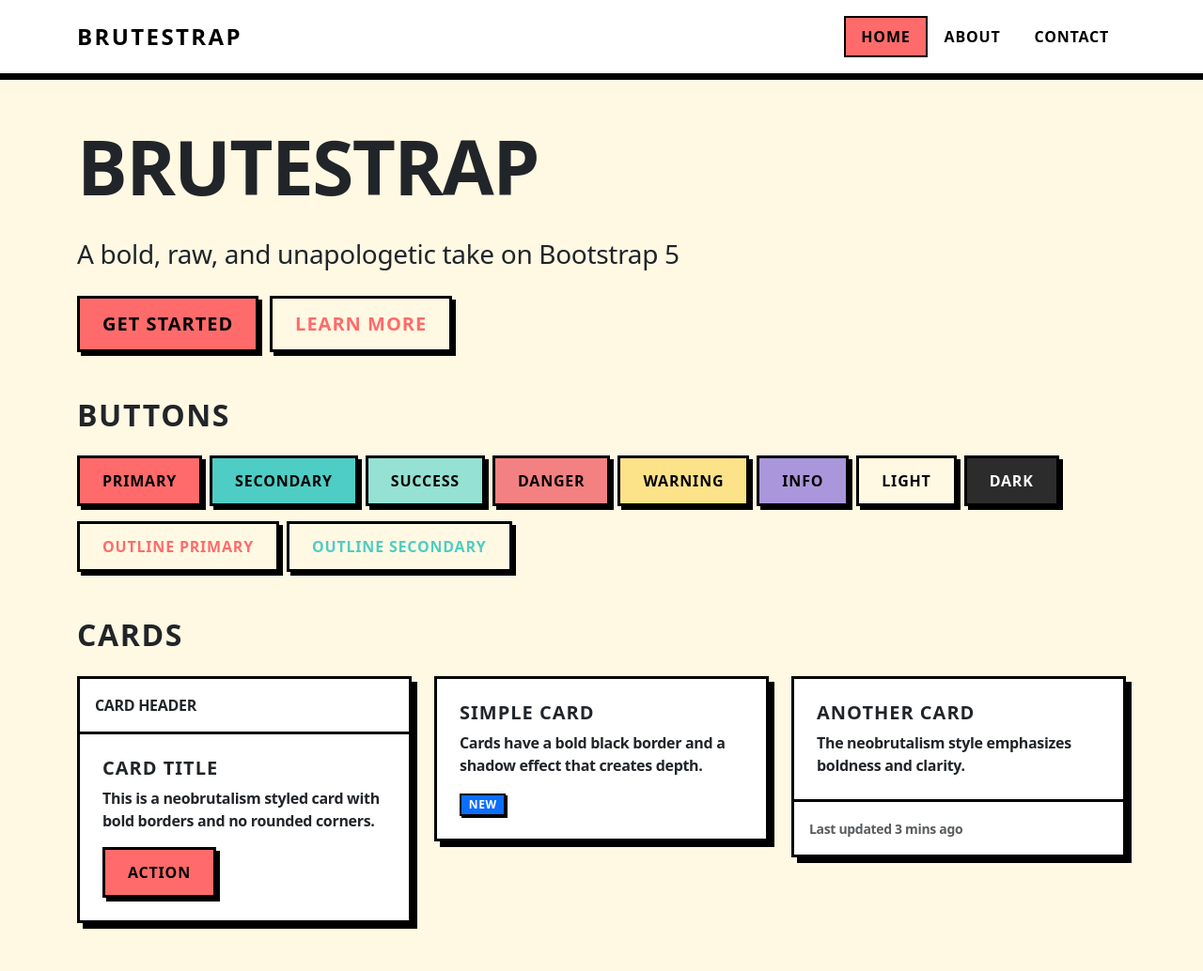
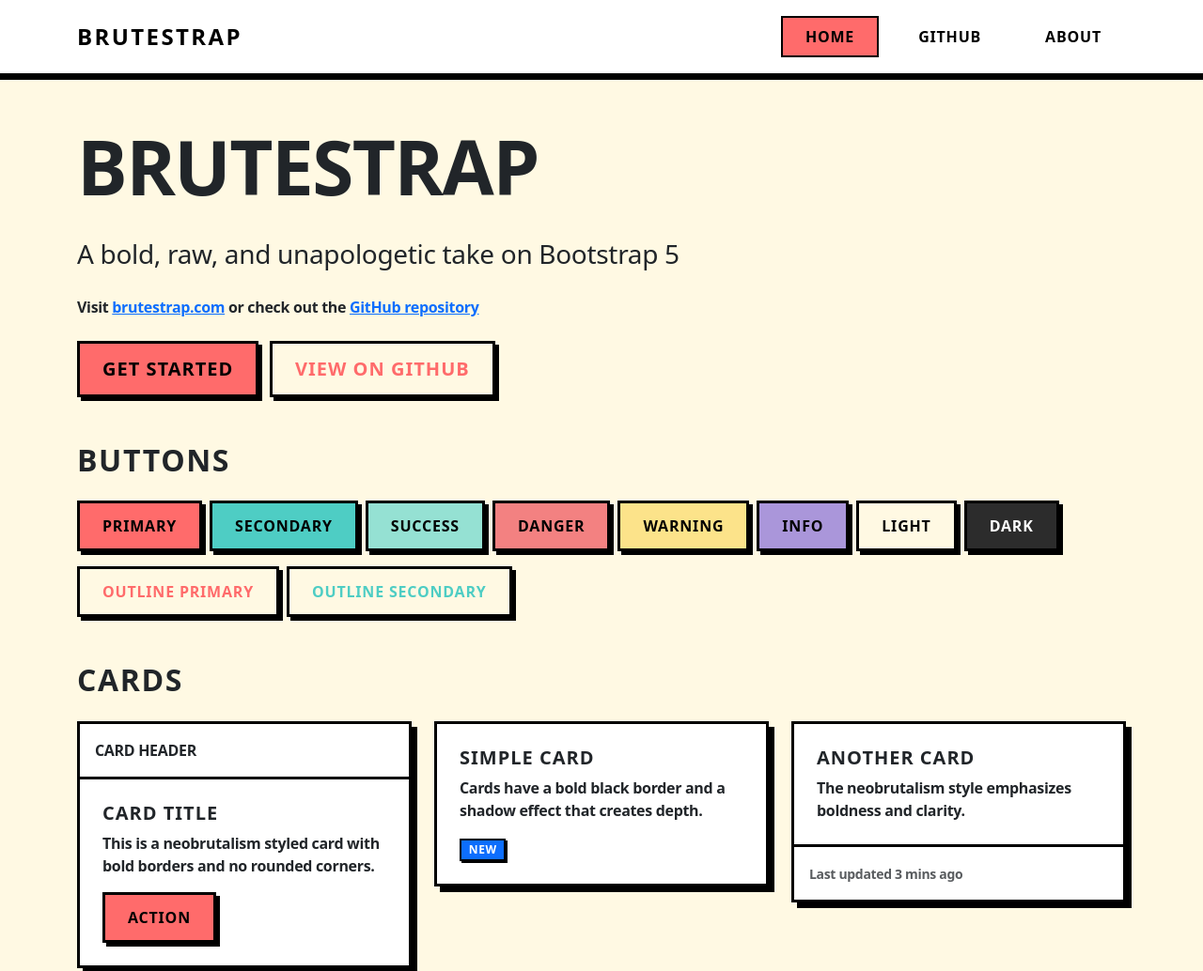
Before and after one commit to dashpilot/brutestrap, a website: page index.html in a window 1280 px wide. Shown: the top 1034 px of the page at 94% size. Drawn offline with nearby package versions, Linux system fonts and the light colour scheme.

Commit message:
tweaked the navbar

```diff
--- a/brutestrap.css
+++ b/brutestrap.css
@@ -304,12 +304,20 @@
   color: var(--bs-brutal-black) !important;
 }
 
+.nav-item {
+  margin-left: 1rem;
+}
+
+.nav-item:first-child {
+  margin-left: 0;
+}
+
 .nav-link {
   font-weight: var(--bs-brutal-font-weight);
   text-transform: uppercase;
   letter-spacing: 0.05em;
   color: var(--bs-brutal-black) !important;
-  padding: 0.5rem 1rem !important;
+  padding: 0.5rem 1.5rem !important;
   border: 2px solid transparent;
   transition: all 0.1s ease;
 }
@@ -507,21 +515,31 @@
   font-weight: var(--bs-brutal-font-weight);
 }
 
-.breadcrumb-item + .breadcrumb-item::before {
+.breadcrumb-item+.breadcrumb-item::before {
   content: "→";
   color: var(--bs-brutal-black);
   font-weight: var(--bs-brutal-font-weight);
 }
 
 /* Typography enhancements */
-h1, h2, h3, h4, h5, h6 {
+h1,
+h2,
+h3,
+h4,
+h5,
+h6 {
   font-weight: var(--bs-brutal-font-weight);
   letter-spacing: var(--bs-brutal-letter-spacing);
   text-transform: uppercase;
   letter-spacing: 0.05em;
 }
 
-.display-1, .display-2, .display-3, .display-4, .display-5, .display-6 {
+.display-1,
+.display-2,
+.display-3,
+.display-4,
+.display-5,
+.display-6 {
   font-weight: var(--bs-brutal-font-weight);
   letter-spacing: var(--bs-brutal-letter-spacing);
 }
--- a/index.html
+++ b/index.html
@@ -3,7 +3,8 @@
 <head>
     <meta charset="UTF-8">
     <meta name="viewport" content="width=device-width, initial-scale=1.0">
-    <title>Brutestrap - Bootstrap 5 Neobrutalism Theme</title>
+    <meta name="description" content="Brutestrap - A bold, raw, and unapologetic Neobrutalism theme for Bootstrap 5. Visit brutestrap.com">
+    <title>Brutestrap - Bootstrap 5 Neobrutalism Theme | brutestrap.com</title>
 
     <!-- Bootstrap 5 CSS -->
     <link href="https://cdn.jsdelivr.net/npm/bootstrap@5.3.2/dist/css/bootstrap.min.css" rel="stylesheet">
@@ -15,20 +16,20 @@
     <!-- Navbar -->
     <nav class="navbar navbar-expand-lg">
         <div class="container">
-            <a class="navbar-brand" href="#">BRUTESTRAP</a>
+            <a class="navbar-brand" href="https://brutestrap.com">BRUTESTRAP</a>
             <button class="navbar-toggler" type="button" data-bs-toggle="collapse" data-bs-target="#navbarNav">
                 <span class="navbar-toggler-icon"></span>
             </button>
             <div class="collapse navbar-collapse" id="navbarNav">
                 <ul class="navbar-nav ms-auto">
                     <li class="nav-item">
-                        <a class="nav-link active" href="#">Home</a>
+                        <a class="nav-link active" href="https://brutestrap.com">Home</a>
                     </li>
                     <li class="nav-item">
-                        <a class="nav-link" href="#">About</a>
+                        <a class="nav-link" href="https://github.com/dashpilot/brutestrap" target="_blank">GitHub</a>
                     </li>
                     <li class="nav-item">
-                        <a class="nav-link" href="#">Contact</a>
+                        <a class="nav-link" href="https://brutestrap.com">About</a>
                     </li>
                 </ul>
             </div>
@@ -41,8 +42,9 @@
             <div class="col-12">
                 <h1 class="display-1 mb-4">BRUTESTRAP</h1>
                 <p class="lead fs-3 mb-4">A bold, raw, and unapologetic take on Bootstrap 5</p>
-                <button class="btn btn-primary btn-lg me-2">Get Started</button>
-                <button class="btn btn-outline-primary btn-lg">Learn More</button>
+                <p class="mb-4">Visit <a href="https://brutestrap.com" class="text-decoration-underline fw-bold">brutestrap.com</a> or check out the <a href="https://github.com/dashpilot/brutestrap" class="text-decoration-underline fw-bold" target="_blank">GitHub repository</a></p>
+                <a href="https://brutestrap.com" class="btn btn-primary btn-lg me-2">Get Started</a>
+                <a href="https://github.com/dashpilot/brutestrap" class="btn btn-outline-primary btn-lg" target="_blank">View on GitHub</a>
             </div>
         </div>
 
@@ -294,6 +296,28 @@
         </div>
     </div>
 
+    <!-- Footer -->
+    <footer class="border-top border-brutal mt-5 py-5" style="border-top: 3px solid var(--bs-brutal-black) !important;">
+        <div class="container">
+            <div class="row">
+                <div class="col-md-6 mb-3 mb-md-0">
+                    <h5 class="mb-3">BRUTESTRAP</h5>
+                    <p class="mb-2">A bold, raw, and unapologetic take on Bootstrap 5</p>
+                    <p class="mb-0">
+                        <a href="https://brutestrap.com" class="text-decoration-underline fw-bold">brutestrap.com</a>
+                    </p>
+                </div>
+                <div class="col-md-6 text-md-end">
+                    <h5 class="mb-3">LINKS</h5>
+                    <p class="mb-2">
+                        <a href="https://brutestrap.com" class="text-decoration-underline fw-bold me-3">Website</a>
+                        <a href="https://github.com/dashpilot/brutestrap" class="text-decoration-underline fw-bold" target="_blank">GitHub</a>
+                    </p>
+                </div>
+            </div>
+        </div>
+    </footer>
+
     <!-- Modal -->
     <div class="modal fade" id="exampleModal" tabindex="-1" aria-labelledby="exampleModalLabel" aria-hidden="true">
         <div class="modal-dialog">
```
